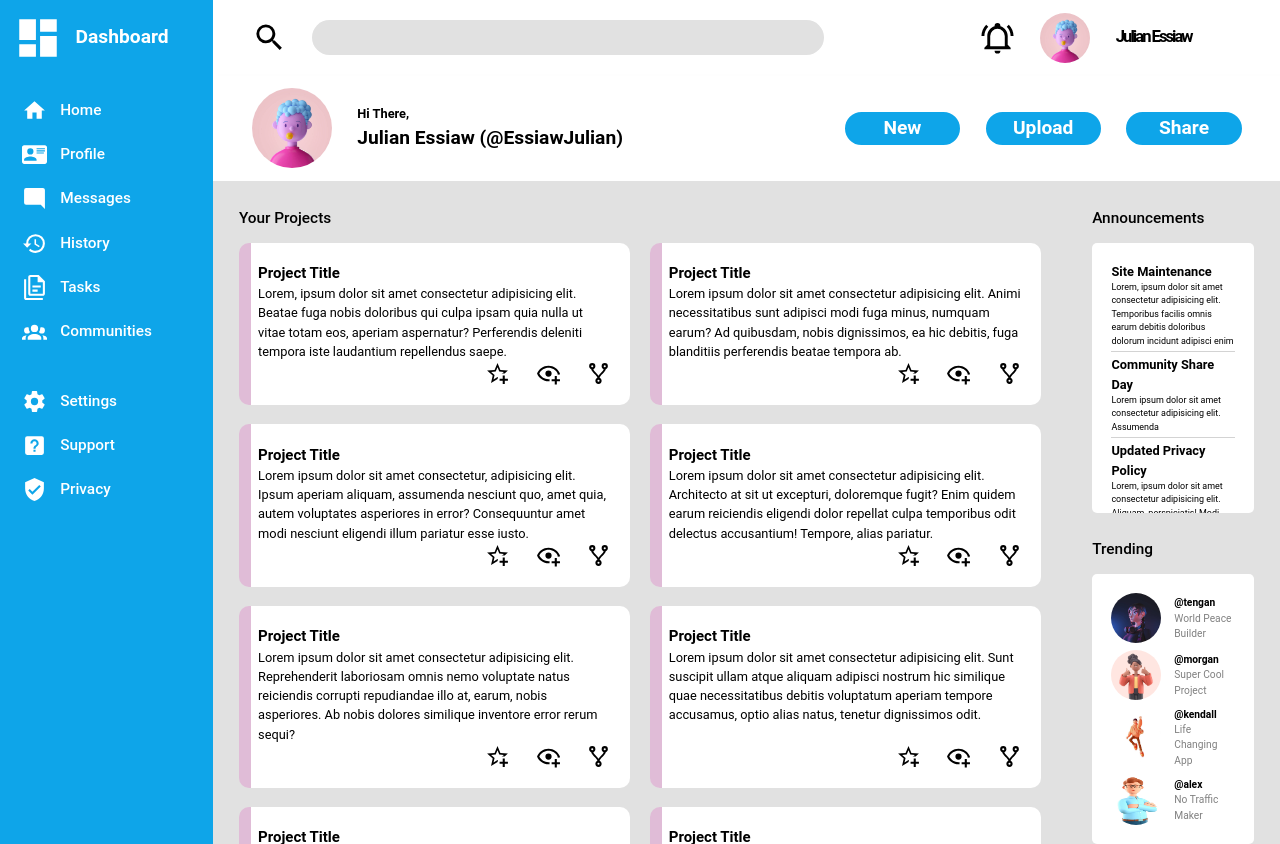
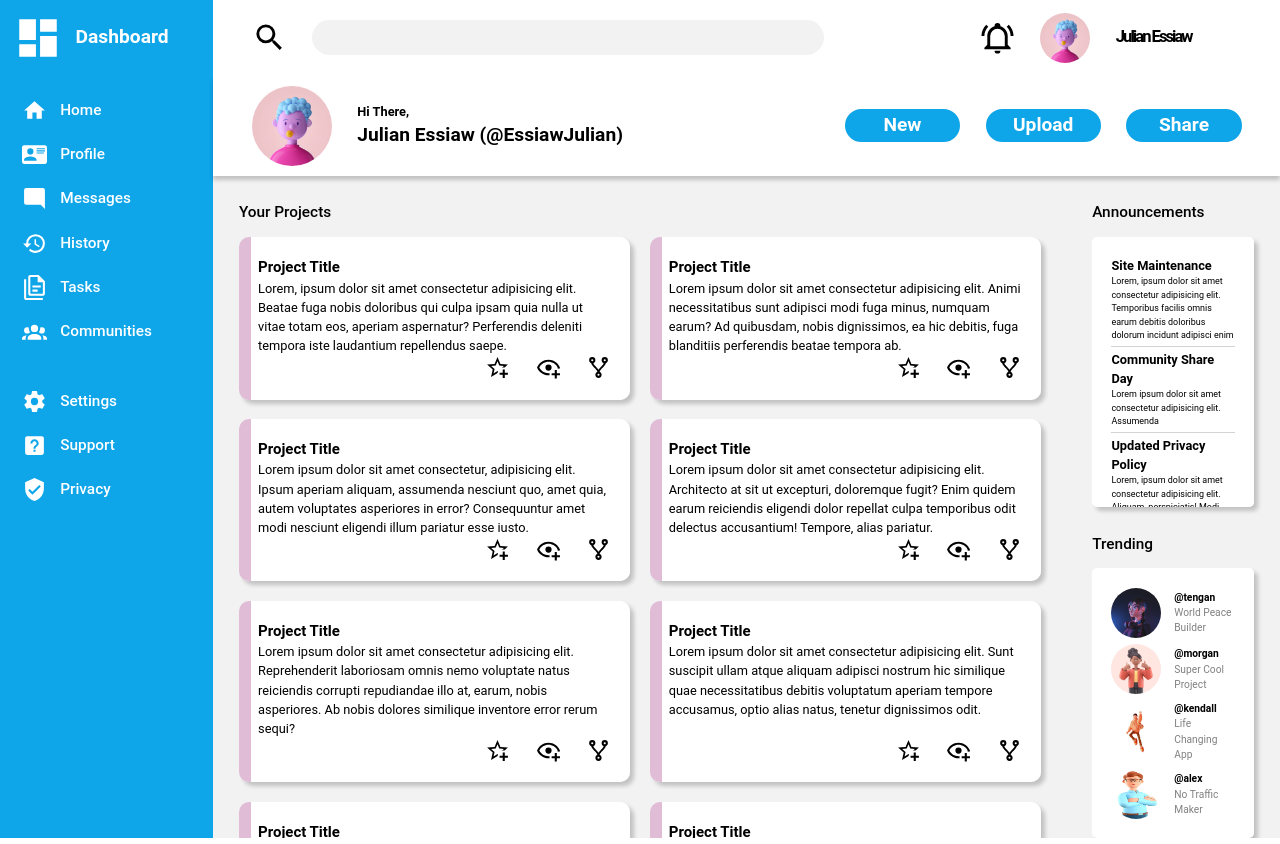
Before and after one commit to EssiawJulian/Admin-Dashboard, a plain HTML site: page index.html in a window 1280 px wide. Drawn offline with Linux system fonts and the light colour scheme.

Commit message:
fix issue with z-index of .header-2 and adjusted boxshadow format

```diff
--- a/assets/style.css
+++ b/assets/style.css
@@ -1,13 +1,13 @@
 :root {
-  --background-color: #e1e1e1;
+  --input-main-content-color: #f2f2f2;
   --left-sidebar-color: #0ea5e9;
   --left-sidebar-padding: 1rem;
   --left-sidebar-gap: 2rem;
-  --header-color: white;
+  --header-color: #FFFFFF;
   --header-gap: 2rem;
   --header-padding: 1rem 3rem;
   --header-height: 100px;
-  --border-shadow: 2 2 10px rgba(0, 0, 0, 0.2);
+  --border-shadow: 4px 4px 4px rgba(0, 0, 0, 0.2);
   --card-background: linear-gradient(to right, #e0bcd7 0 3%, white 3% 100%);
   --card-gap: 1.5rem;
   --card-padding: 0 2rem;
@@ -87,7 +87,6 @@ li > img {
 }
 
 .header {
-  background-color: blue;
   grid-area: 1 / 2 / 2 / 4;
   display: flex;
   justify-content: space-between;
@@ -121,7 +120,7 @@ ul {
 }
 
 input {
-  background-color: var(--background-color);
+  background-color: var(--input-main-content-color);
   border: none;
   min-width: 40rem;
   border-radius: 20px;
@@ -148,8 +147,10 @@ input {
   justify-content: space-between;
   padding: var(--header-padding);
   align-items: center;
-  box-shadow: 5px 10px 8px #1f1e1e;
   background-color: var(--header-color);
+  height: var(--header-height);
+  z-index: 1;
+  box-shadow: 0px 4px 4px rgba(0, 0, 0, 0.2);
 }
 
 .header-2-flex {
@@ -190,7 +191,7 @@ input {
 }
 
 .main-content {
-  background-color: var(--background-color);
+  background-color: var(--input-main-content-color);
   grid-area: 3 / 2 / 4 / 3;
   overflow-y: scroll;
 }
@@ -214,7 +215,6 @@ input {
 .proj-container > div {
   background: var(--card-background);
   border-radius: 10px;
-  box-shadow: var(--card-gap);
 }
 
 .proj-card {
@@ -222,6 +222,7 @@ input {
   display: flex;
   flex-direction: column;
   justify-content: space-between;
+  box-shadow: var(--border-shadow);
 }
 
 .card-icons {
@@ -237,7 +238,7 @@ input {
 }
 
 .right-sidebar {
-  background-color: var(--background-color);
+  background-color: var(--input-main-content-color);
   grid-area: 3 / 3 / 4 / 4;
 }
 
@@ -255,6 +256,7 @@ input {
   overflow-y: auto;
   border-radius: 5px;
   padding: 1.5rem;
+  box-shadow: var(--border-shadow);
 }
 
 .announcement-container > div:nth-child(even) {
@@ -276,6 +278,7 @@ input {
   border-radius: 5px;
   padding: 1.5rem;
   justify-content: space-between;
+  box-shadow: var(--border-shadow);
 }
 
 .trend-pfp {
```
